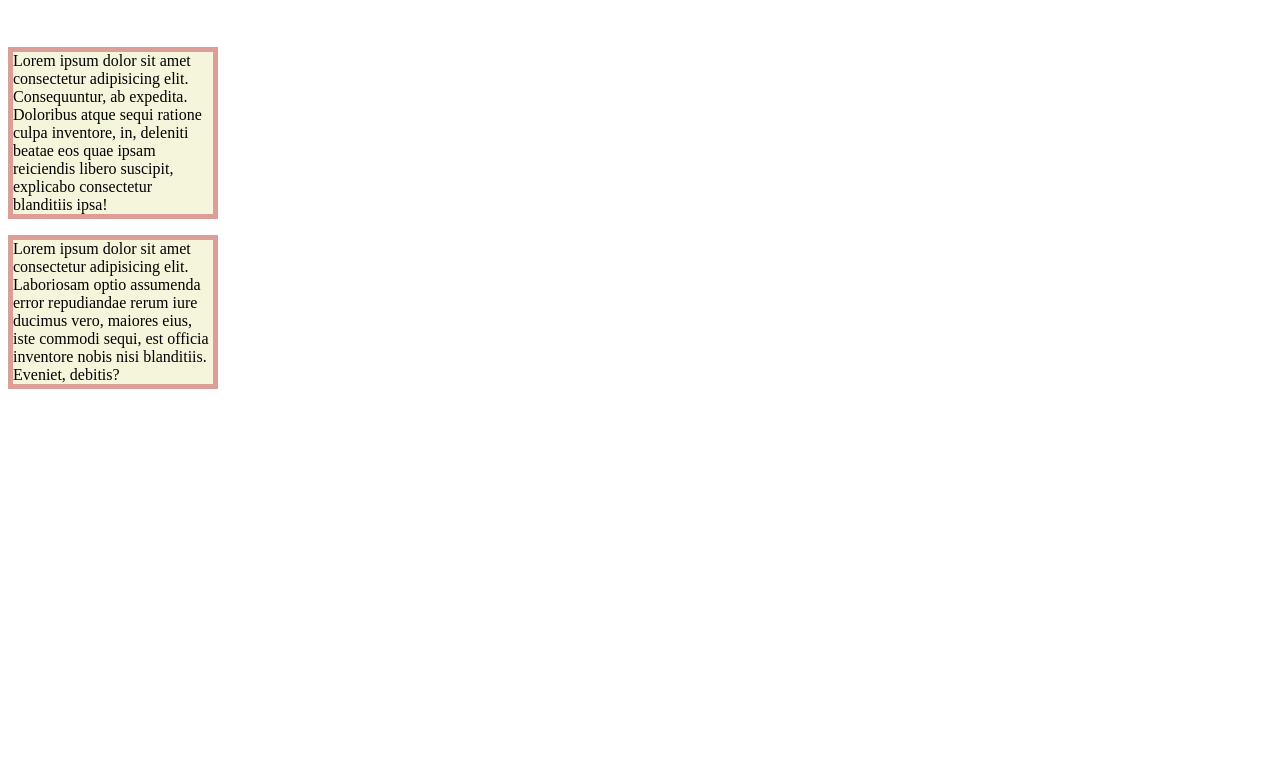
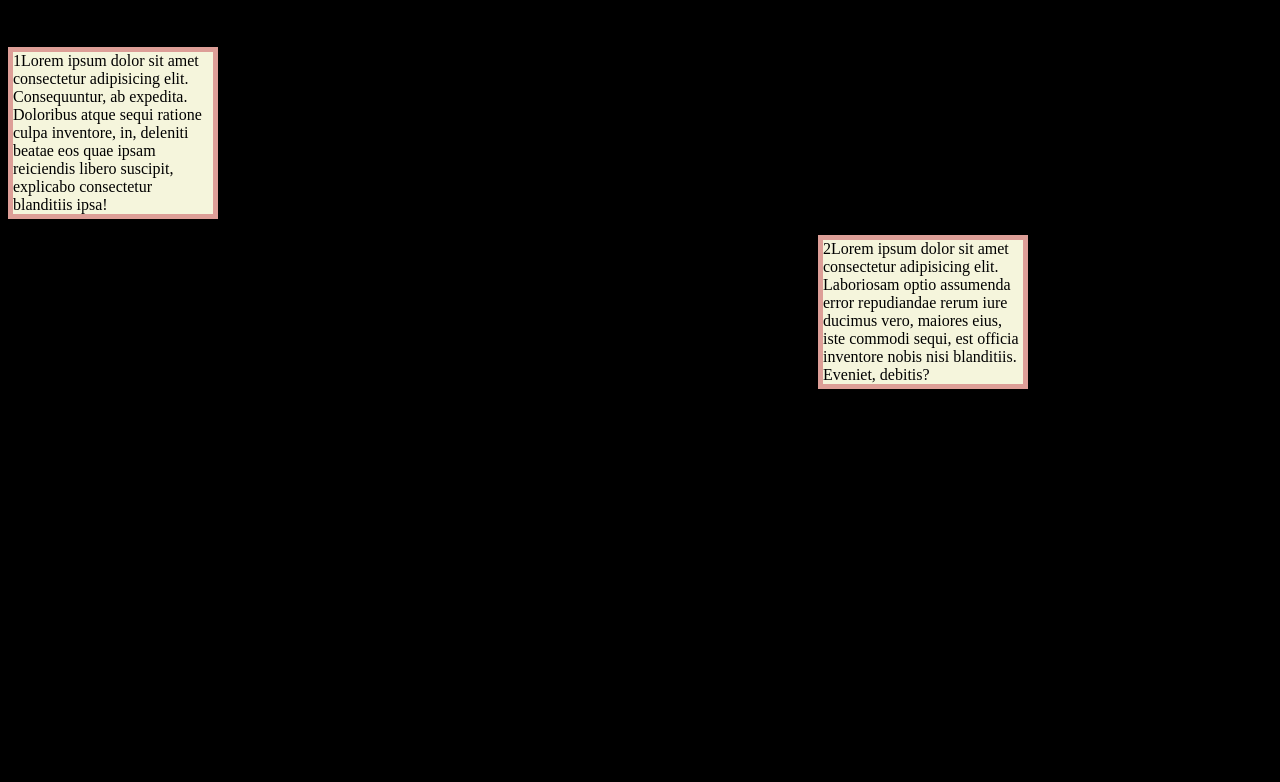
Before and after one commit to briannaordaz/COMP001B.LectureActivity2, a plain HTML site: page index.html in a window 1280 px wide. Shown: the part 130-912 px from the top of the page. Before the commit the page ends 800 px from the top, so only its background shows below. Drawn offline with Linux system fonts and the light colour scheme.

```diff
--- a/index.html
+++ b/index.html
@@ -8,7 +8,7 @@
 </head>
 <body>
     <h1>Hello!</h1>
-    <p class="idk">Lorem ipsum dolor sit amet consectetur adipisicing elit. Consequuntur, ab expedita. Doloribus atque sequi ratione culpa inventore, in, deleniti beatae eos quae ipsam reiciendis libero suscipit, explicabo consectetur blanditiis ipsa!</p>
-    <p class="idk">Lorem ipsum dolor sit amet consectetur adipisicing elit. Laboriosam optio assumenda error repudiandae rerum iure ducimus vero, maiores eius, iste commodi sequi, est officia inventore nobis nisi blanditiis. Eveniet, debitis?</p>
+    <p class="idk">1Lorem ipsum dolor sit amet consectetur adipisicing elit. Consequuntur, ab expedita. Doloribus atque sequi ratione culpa inventore, in, deleniti beatae eos quae ipsam reiciendis libero suscipit, explicabo consectetur blanditiis ipsa!</p>
+    <p class="second" >2Lorem ipsum dolor sit amet consectetur adipisicing elit. Laboriosam optio assumenda error repudiandae rerum iure ducimus vero, maiores eius, iste commodi sequi, est officia inventore nobis nisi blanditiis. Eveniet, debitis?</p>
 </body>
 </html>
--- a/main.css
+++ b/main.css
@@ -1,3 +1,7 @@
+body {
+    background-color: black;
+}
+
 h1 {
     background-color: blanchedalmond;
     padding: 20px 30px;
@@ -13,3 +17,9 @@ p {
 .idk {
     width: 200px;
 }
+
+.second {
+    width: 200px;
+margin:   0px 810px 800px;
+
+}
```
